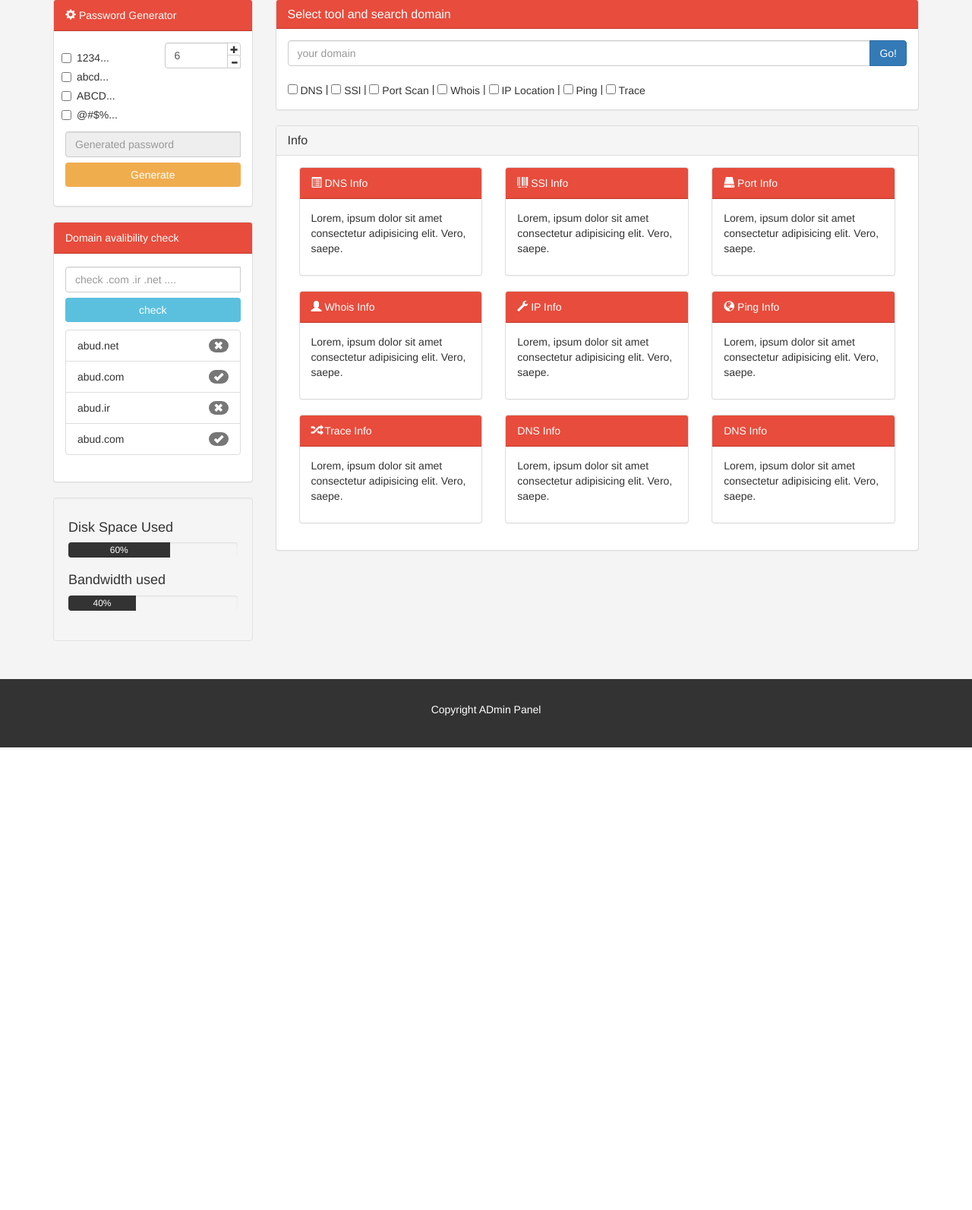
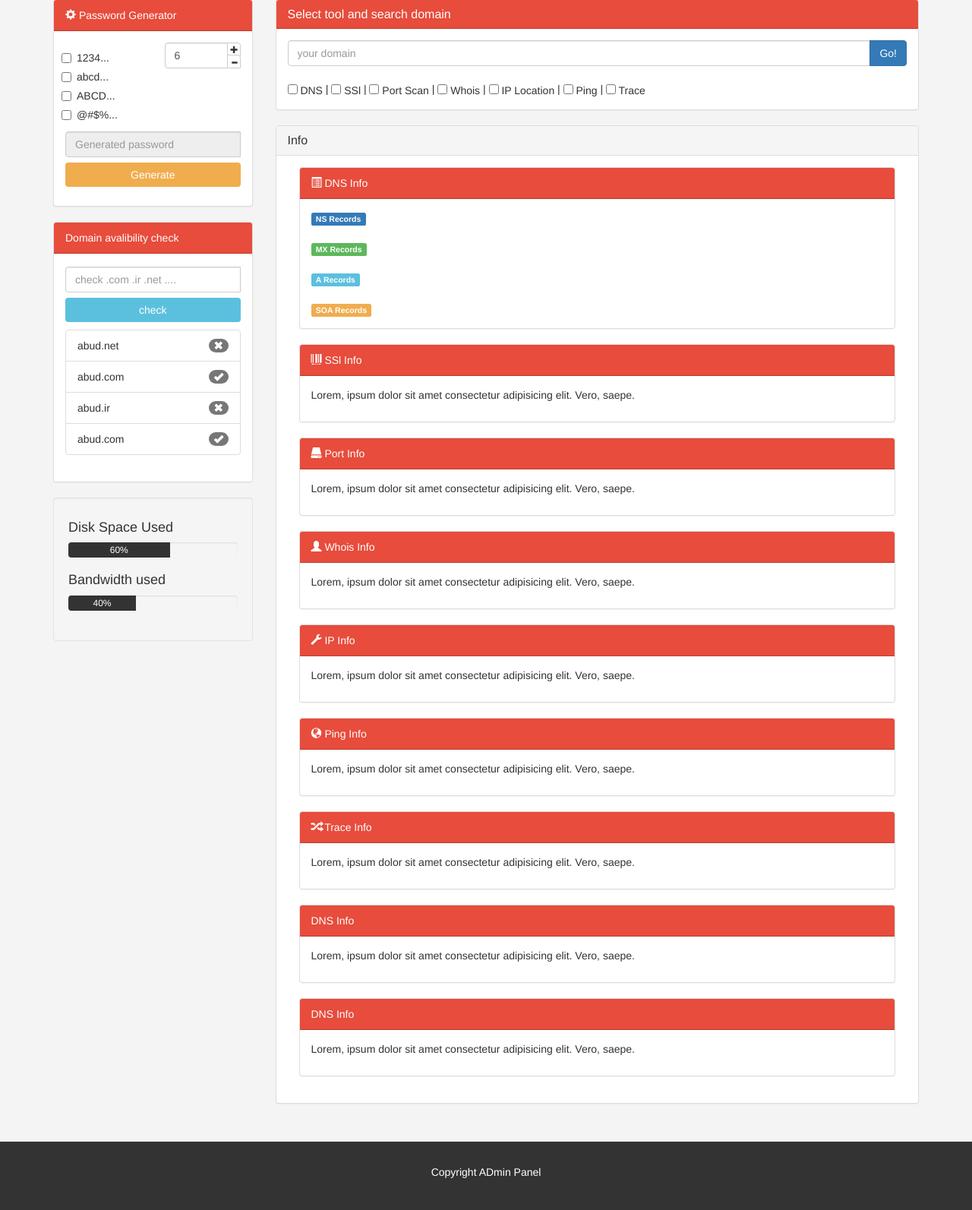
Before and after one commit to tcpzix/hosting_tools, a Flask app: page / in a window 1280 px wide. Shown: the part 134-1727 px from the top of the page at 76% size. Before the commit the page ends 1118 px from the top, so only its background shows below. Run offline with Flask 2, Linux system fonts and the light colour scheme; some libraries are stand-ins or nearby versions.

Commit message:
dns query Done

```diff
--- a/run.py
+++ b/run.py
@@ -11,45 +11,55 @@
     return render_template('index.html')
 
 
+
+
+@app.route('/tools_check', methods=['GET', 'POST'])
+def runtools():
+    data = request.get_json()
+    # exclude " from string
+    domain = data['domain'].strip('"')
+    tools = data['tools']
+
+    result = {}
+
+    if 'dns' in tools:
+        dnsrecords = dnscheck(domain)
+        result.update({'DNS':dnsrecords})
+
+    return result
+
+
+
+
+
+
+
+
+
+
+
+
+
 def dnscheck(domain):
+    # terminal command
     cmd = 'nslookup'
+    # command switch's
     swch = '-type='
     record = ['NS', 'MX', 'A', 'SOA']
     result = {}
     for r in range(len(record)):
         answer = subprocess.Popen([cmd, swch+record[r], domain], bufsize=1, universal_newlines=True, stdout=subprocess.PIPE)
         temp = answer.stdout.readlines()
+        # cut the \n and \t from text and show line 4 to end
         output = [x.replace('\t',' ').replace('\n','') for x in temp[4:]]
-        result.update({ record[r]+' Record': output})
+        result.update({ record[r]: output})
     return result
 
 
-@app.route('/tools_check', methods=['POST'])
-def runtools():
-    # decode byte object to str
-    data = request.data.decode('utf-8')
-    # convert str to list
-    data_list = data.split('-')
-    # get domain
-    domain = data_list[0]
-    # get tools checkbox list
-    tools = json.loads(data_list[1])
-    result = {}
 
 
-    if 'dns' in tools:
-        dnsrecords = dnscheck(str(domain))
-        result.update({'DNS':dnsrecords})
 
 
-    return result
-
-
-@app.route('/dns/<domain>', methods=['GET', 'POST'])
-def dnsr(domain):
-    t = dnscheck(domain)
-    print(type(t))
-    return t
 
 
 
--- a/static/js/custom_script.js
+++ b/static/js/custom_script.js
@@ -30,23 +30,43 @@
     const tools = JSON.stringify(getCheckboxesValue('tool-checkbox'));
 
     url = 'tools_check';
-    data = domain + '-' + tools;
-
+    data = {
+        'domain' : domain,
+        'tools' : tools
+    }
 
     let sendData = ajaxGet(url, data);
     sendData.done(function(data) {
         console.log(data);
+        let values = Object.keys(data).map(function(key){
+            return data[key];
+        });
+        appendData(values);
     });
-
 }
 
+
+function appendData(data) {
+    let ns = document.getElementById('ns-record');
+    let mx = document.getElementById('mx-record');
+    let a = document.getElementById('a-record');
+    let soa = document.getElementById('soa-record');
+    for (var i = 0; i < data.length; i++) {
+        ns.innerHTML = data[i].NS
+        mx.innerHTML = data[i].MX
+        a.innerHTML = data[i].A
+        soa.innerHTML = data[i].SOA
+
+    }
+}
 
 function ajaxGet(url, data) {
     return $.ajax({
         url: window.origin+'/'+url,
-        data: data,
+        data: JSON.stringify(data),
         contentType: 'application/json',
-        type: 'POST'
+        type: 'POST',
+        dataType : 'json'
     });
 }
 
--- a/templates/index.html
+++ b/templates/index.html
@@ -213,19 +213,35 @@
               <div class="panel-body">
 
                 <!-- service result boxes -->
-                <div class="col-md-4">
+                <div class="col-md-12 dns">
                   <div class="panel panel-default">
                     <div class="panel-heading main-color-bg">
                       <span class="glyphicon glyphicon-list-alt
                       "></span> DNS Info
                     </div>
-                    <div class="panel-body">
-                      <p>Lorem, ipsum dolor sit amet consectetur adipisicing elit. Vero, saepe.</p>
+                    <div class="panel-body" id="dns-output">
+                      <div class="">
+                        <span class="label label-primary">NS Records</span>
+                        <br>
+                        <div id="ns-record"></div>
+                        <br>
+                        <span class="label label-success">MX Records</span>
+                        <br>
+                        <div id="mx-record"></div>
+                        <br>
+                        <span class="label label-info">A Records</span>
+                        <br>
+                        <div id="a-record"></div>
+                        <br>
+                        <span class="label label-warning">SOA Records</span>
+                        <br>
+                        <div id="soa-record"></div>
+                      </div>
                     </div>
                   </div>
                 </div>
 
-                <div class="col-md-4">
+                <div class="col-md-12">
                   <div class="panel panel-default">
                     <div class="panel-heading main-color-bg">
                       <span class="glyphicon glyphicon-barcode
@@ -237,7 +253,7 @@
                   </div>
                 </div>
 
-                <div class="col-md-4">
+                <div class="col-md-12">
                   <div class="panel panel-default">
                     <div class="panel-heading main-color-bg">
                       <span class="glyphicon glyphicon-hdd
@@ -249,7 +265,7 @@
                   </div>
                 </div>
 
-                <div class="col-md-4">
+                <div class="col-md-12">
                   <div class="panel panel-default">
                     <div class="panel-heading main-color-bg">
                       <span class="glyphicon glyphicon-user
@@ -261,7 +277,7 @@
                   </div>
                 </div>
 
-                <div class="col-md-4">
+                <div class="col-md-12">
                   <div class="panel panel-default">
                     <div class="panel-heading main-color-bg">
                       <span class="glyphicon glyphicon-wrench
@@ -273,7 +289,7 @@
                   </div>
                 </div>
 
-                <div class="col-md-4">
+                <div class="col-md-12">
                   <div class="panel panel-default">
                     <div class="panel-heading main-color-bg">
                       <span class="glyphicon glyphicon-globe
@@ -285,7 +301,7 @@
                   </div>
                 </div>
 
-                <div class="col-md-4">
+                <div class="col-md-12">
                   <div class="panel panel-default">
                     <div class="panel-heading main-color-bg">
                       <span class="glyphicon glyphicon-random
@@ -297,7 +313,7 @@
                   </div>
                 </div>
 
-                <div class="col-md-4">
+                <div class="col-md-12">
                   <div class="panel panel-default">
                     <div class="panel-heading main-color-bg">DNS Info</div>
                     <div class="panel-body">
@@ -306,7 +322,7 @@
                   </div>
                 </div>
 
-                <div class="col-md-4">
+                <div class="col-md-12">
                   <div class="panel panel-default">
                     <div class="panel-heading main-color-bg">DNS Info</div>
                     <div class="panel-body">
```
